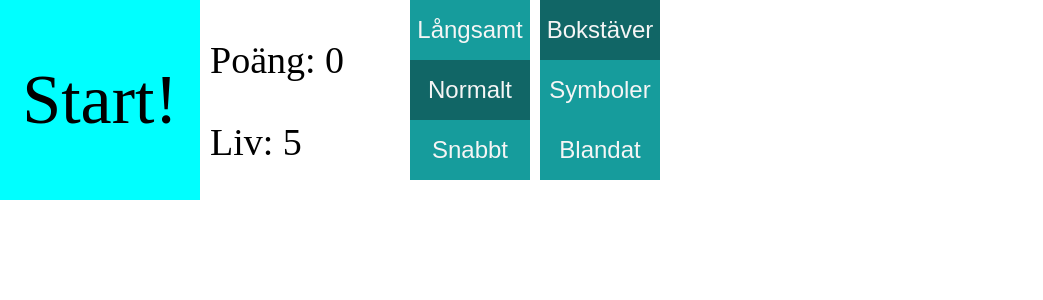
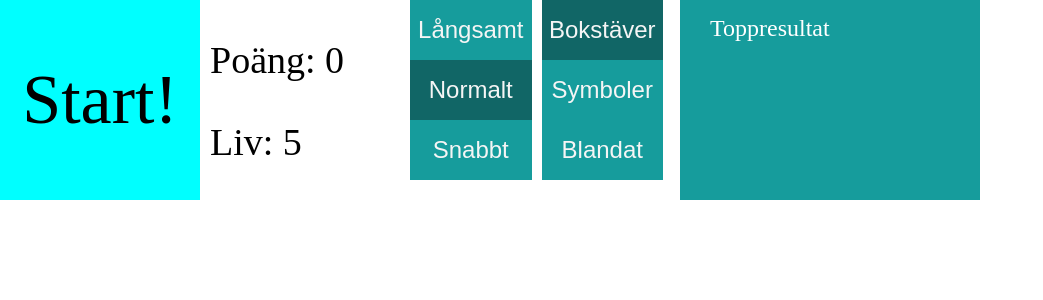
Before and after one commit to HelloWorldSweden/uppdrag, a PHP site: page / in a window 1280 px wide. Shown: the top 300 px of the page, without its empty margins (0-1043 px from the left). Run offline with PHP 8.4, Linux system fonts and the light colour scheme.

Commit message:
keyPress hiscores

```diff
--- a/hanoi/min_line_algorithm.txt
+++ b/hanoi/min_line_algorithm.txt
@@ -7,7 +7,7 @@ while(!solved)
 
 // Recursivt:
 move(size, start, goal, off){
-     if(size = 0) return;
+     if(size == 0) return
      move(size-1, start, off, goal)
      move_1(start, goal)
      move(size-1, off, goal, start)
--- a/keyPress/index.html
+++ b/keyPress/index.html
@@ -28,6 +28,13 @@
                 <button>Blandat</button>
             </div>
         </div>
+        <div id="hiscoreBox">
+            <h2>Toppresultat</h2>
+            <div class="row">
+                <div id="placements"></div>
+                <div id="hiscores"></div>
+            </div>
+        </div>
     </div>
 
 </body>
--- a/keyPress/style.css
+++ b/keyPress/style.css
@@ -47,12 +47,12 @@ body {
 #settings{
     display: flex;
     flex-direction: row;
-    width: 200px;
+    width: 270px;
 }
 
 #settings div{
     height: 200px;
-    width: 300px;
+    width: 45%;
     flex-direction: column-reverse;
     margin-right: 10px ;
 }
@@ -61,7 +61,7 @@ body {
     background-color: rgb(22, 156, 156);
     color: whitesmoke;
     border: none;
-    width: 120px;
+    width: 100%;
     height: 60px;
     font-size: 1.5rem;
 }
@@ -73,3 +73,34 @@ body {
 #settings button.selected{
     background-color: rgb(17, 102, 102);
 }
+
+#hiscoreBox{
+    background-color: rgb(22,156,156);
+    width: 300px;
+    display: flex;
+    flex-direction: column;
+    color: white;
+}
+
+#hiscoreBox h2{
+    font-weight: normal;
+    font-size: 1.5rem;
+    margin-top: 15px;
+    margin-left: 10%;
+    margin-bottom: 0;
+    padding: 0;
+}
+
+#hiscoreBox .row{
+    display: flex;
+    flex-direction: row;
+}
+
+#hiscoreBox .row div{
+    width: 50%;
+    padding: 0 10%;
+}
+
+#hiscoreBox #hiscores{
+    text-align: right;
+}
```
Also changed, not shown: keyPress/script.js (+48 -8 lines).
